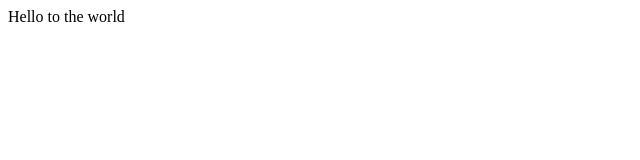
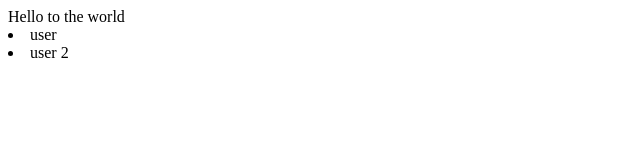
Before and after one commit to suyog-patil-21/test-action, a website: page web/index.html in a window 1280 px wide. Shown: the full height of the page, 0-640 px from the left. Drawn offline with Linux system fonts and the light colour scheme.

Commit message:
add: web/ list

```diff
--- a/package.json
+++ b/package.json
@@ -2,10 +2,10 @@
   "name": "test-action",
   "version": "1.0.0",
   "description": "",
-  "main": "src/hello.js",
+  "main": "./src/hello.js",
   "scripts": {
     "test": "echo \"Error: no test specified\" && exit 1",
-    "start": "node src/hello.js"
+    "start": "node ./src/hello.js"
   },
   "keywords": [],
   "author": "",
--- a/web/index.html
+++ b/web/index.html
@@ -1,11 +1,15 @@
 <!DOCTYPE html>
 <html lang="en">
-<head>
-    <meta charset="UTF-8">
-    <meta name="viewport" content="width=device-width, initial-scale=1.0">
+  <head>
+    <meta charset="UTF-8" />
+    <meta name="viewport" content="width=device-width, initial-scale=1.0" />
     <title>Hello world Document</title>
-</head>
-<body>
+  </head>
+  <body>
     Hello to the world
-</body>
+    <div>
+      <li>user</li>
+      <li>user 2</li>
+    </div>
+  </body>
 </html>
```
Also changed, not shown: .github/workflows/github-actions-demo.yml.
